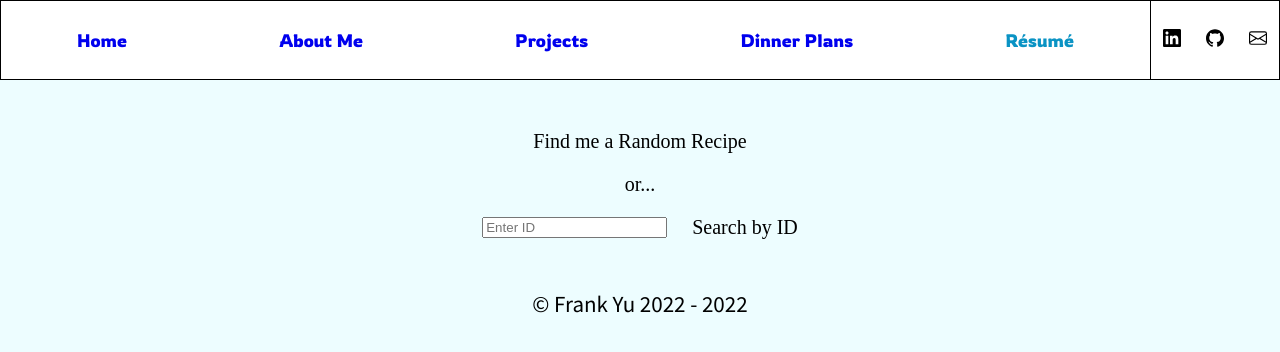
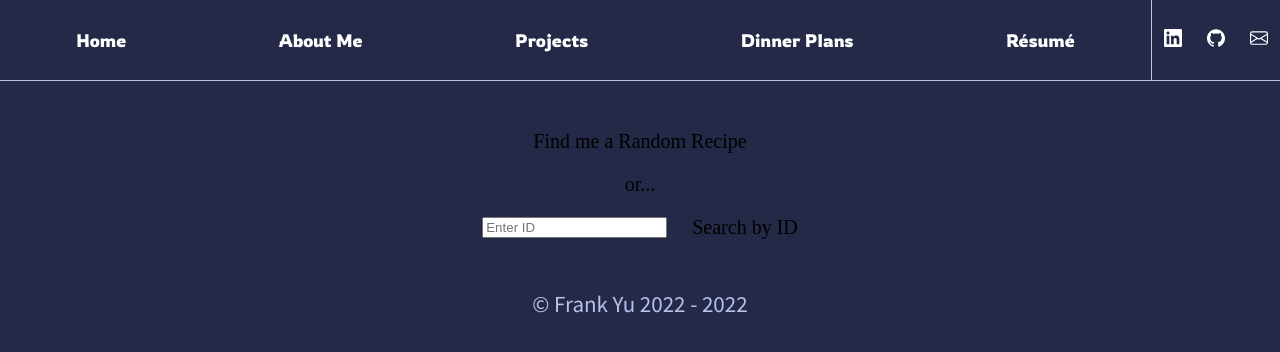
Before and after one commit to frankyu02/Personal-Site, a Gatsby site: page /misc in a window 1280 px wide. Built offline with nearby package versions, Linux system fonts and the light colour scheme; Gatsby itself is replaced by a stand-in of ours; some icons are missing.

Commit message:
Footer, Header, index

```diff
--- a/src/components/Footer/Footer.js
+++ b/src/components/Footer/Footer.js
@@ -1,7 +1,8 @@
 import React from "react";
+import styled from "styled-components";
 
-export default function Footer(){
-    return(
+export default function Footer() {
+    return (
         <footer>
             <p>&copy; Frank Yu 2022 - {new Date().getFullYear()}</p>
         </footer>
--- a/src/components/Layout/Layout.js
+++ b/src/components/Layout/Layout.js
@@ -5,14 +5,14 @@ import Header from "../header/header";
 import GlobalStyles from "../styles/GlobalStyles";
 
 const LayoutStyled = styled.div`
-    background: #EDFDFF;
+    background: var(--background);
     position: fixed;
     z-index: -2;
     width: 100vw;
     height: 100vh;
 `;
-export default function Layout(props){
-    return(
+export default function Layout(props) {
+    return (
         <>
             <LayoutStyled />
             <GlobalStyles />
--- a/src/components/header/headerStyle.js
+++ b/src/components/header/headerStyle.js
@@ -1,7 +1,7 @@
-import styled from 'styled-components';
+import styled from "styled-components";
 
 const Wrapper = styled.div`
-    border: 1px solid black;
+  outline: 1px solid var(--paragraph);
   width: 100%;
   height: 80px;
   display: flex;
@@ -9,7 +9,7 @@ const Wrapper = styled.div`
   top: 0;
   z-index: 200;
   background: white;
-    .OpenBtn{
+  .OpenBtn {
     width: 80px;
     height: 100%;
     border-right: 1px solid black;
@@ -18,98 +18,97 @@ const Wrapper = styled.div`
     padding-top: 15px;
     padding-left: 15px;
   }
-    @media (max-width: 500px){
-        .OpenBtn{
+  @media (max-width: 500px) {
+    .OpenBtn {
       visibility: visible;
     }
   }
 `;
 const Pages = styled.div`
-    border-right: 1px solid black;
   width: 90%;
   height: 100%;
   display: flex;
   justify-content: space-around;
   align-items: center;
-    color: #0a93c4;
-    background: white;
-    a{
+  color: white;
+  background: var(--background);
+  border-right: 1px solid var(--paragraph);
+  a {
     text-decoration: none;
     font-size: 18px;
     font-family: "Rowdies";
-            &:visited{
-                color: #0a93c4;
+    color: white;
+  }
+  .linkHolder {
+    transition: all 0.2s ease-in-out;
+    &:hover {
+      transform: scale(1.5);
+      transition: 0.3s;
     }
   }
-    .linkHolder{
-        &:hover{
-                transform: rotate(-10deg);
-                transition: 0.3s;
-                a{
-                    color: #3ede89;
-                }
-            }
-    }
-    @media (max-width: 500px){
+  @media (max-width: 500px) {
     position: absolute;
     flex-direction: column;
     height: calc(100vh - 80px);
     top: 80px;
     z-index: 100;
     overflow: hidden;
-        width: ${props => props.isOpen ? '80%' : '0'};
+    width: ${(props) => (props.isOpen ? "80%" : "0")};
     transition: 0.3s;
-        .linkHolder{
+    .linkHolder {
       width: 100%;
       height: 20%;
       display: flex;
       align-items: center;
       justify-content: center;
       border: 1px solid black;
-            visibility: ${props => props.isOpen ? 'visible' : 'hidden'};
-            &:hover{
+      visibility: ${(props) => (props.isOpen ? "visible" : "hidden")};
+      &:hover {
         transform: none;
-                a{
+        a {
           color: #0a93c4;
         }
       }
     }
   }
-`
+`;
 const Media = styled.div`
   width: 10%;
   height: 100%;
   display: flex;
   justify-content: space-around;
   align-items: center;
-    background: white;
-    a{
-        color: black;
+  background: var(--background);
+  a {
+    transition: all 0.2s ease-in-out;
+    color: white;
     font-size: 18px;
   }
-    .linkedIn{
-        &:hover{
+  .linkedIn {
+    &:hover {
+      transform: scale(1.5);
+      transition: 0.3s;
       color: #0a93c4;
     }
   }
-    .Github{
-        &:hover{
+  .Github {
+    &:hover {
+      transform: scale(1.5);
+      transition: 0.3s;
       color: #a45abf;
     }
   }
-    .Mail{
-        &:hover{
-            color: #738ADB;
+  .Mail {
+    &:hover {
+      transform: scale(1.5);
+      transition: 0.3s;
+      color: #738adb;
     }
   }
-    @media (max-width: 500px){
+  @media (max-width: 500px) {
     width: calc(100% - 80px);
     margin-left: 80px;
   }
 `;
 
-export{
-    Wrapper,
-    Pages,
-    Media
-}
+export { Wrapper, Pages, Media };
--- a/src/components/styles/GlobalStyles.js
+++ b/src/components/styles/GlobalStyles.js
@@ -6,6 +6,11 @@ const GlobalStyles = createGlobalStyle`
         --green: #3ede89;
         --darkblue: #0c8496;
         --lightblue: rgba(237,253,255,1);
+        --background: #232946;
+        --headline: #fffffe;
+        --paragraph: #b8c1ec;
+        --button: #eebbc3;
+        --button-Text: #232946;
     }
   html {
     word-break: break-word;
@@ -17,6 +22,7 @@ const GlobalStyles = createGlobalStyle`
     font-family: "Source Sans Pro";
     font-size: 23px;
     margin-bottom: 25px;
+    color: var(--paragraph);
     p{
       margin: 0;
     }
```
Also changed, not shown: src/components/Home/Hero.js (+20 -24 lines), src/components/Home/Welcome.js (+21 -27 lines), src/pages/index.js (+7 -4 lines). Lines whose indentation alone changed are shown as unchanged.
